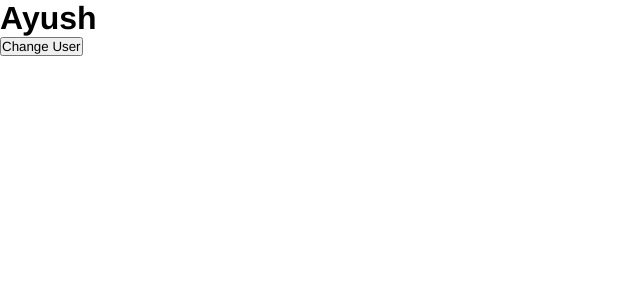
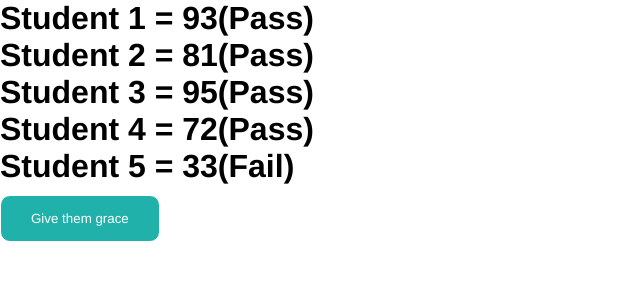
Before and after one commit to ayushjaiswal97/React, a React (Vite) app in the folder Day8/: page / in a window 1280 px wide. Shown: the top 300 px of the page, without its empty margins (0-640 px from the left). Built offline with nearby package versions, Linux system fonts and the light colour scheme.

Commit message:
More on useState

```diff
--- a/Day8/src/App.jsx
+++ b/Day8/src/App.jsx
@@ -1,18 +1,28 @@
-import React, { useState } from "react";
+import { useState } from "react";
 
 const App = () => {
-  const arr = ["Ayush", "Akash", "Manish", "Bikash"];
 
-  const [user, setUser] = useState(0);
+  const [marks, setMarks] = useState([93, 81, 95, 72, 33])
+
+  function graceStudent() {
+    const newMarks = marks.map(function(ele){
+      return ele+5
+    })
+    setMarks(newMarks)
+   }
+
   return (
     <div>
-      <h1>{arr[user]}</h1>
-      <button
-        onClick={() => {
-          if (user < arr.length - 1) setUser(user + 1);
-        }}>
-        Change User
-      </button>
+      {marks.map((elem, idx) => {
+        return (
+          <h1 key={idx}>
+            Student {idx + 1} = {elem}
+            ({elem>33? 'Pass' : 'Fail'})
+          </h1>
+        );
+      })}
+
+      <button onClick={graceStudent}>Give them grace</button>
     </div>
   );
 };
--- a/Day8/src/index.css
+++ b/Day8/src/index.css
@@ -19,3 +19,16 @@ html , body{
   margin-bottom: 10px;
   font-size: 100px;
 }
+
+button{
+  padding: 15px 30px;
+  background-color: lightseagreen;
+  color: white;
+  margin-top: 10px;
+  border: 1px solid white;
+  border-radius: 10px;
+}
+
+button:active{
+    scale: 0.95;
+}
```
